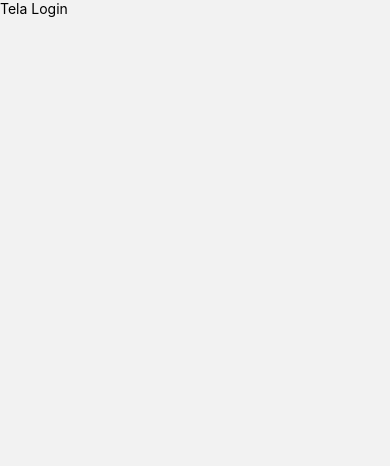
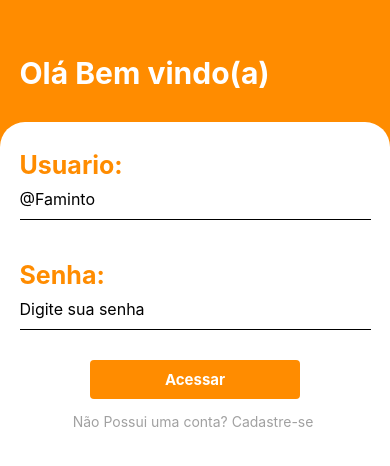
Before and after one commit to Agnasha/loginPages, a React Native app: screen /SignIn in a window 390 px wide. Shown: the top 466 px of the page. Built offline with nearby package versions, Linux system fonts and the light colour scheme.

Commit message:
Terminada a segunda tela

```diff
--- a/src/pages/SignIn/index.js
+++ b/src/pages/SignIn/index.js
@@ -1,10 +1,119 @@
 import React from 'react';
-import { View, Text } from 'react-native';
+import { View, Text, StyleSheet, TextInput, TouchableOpacity } from 'react-native';
+
+import * as Animatable from 'react-native-animatable'
+import{} from '@expo/vector-icons';
+
 
 export default function SignIn() {
     return (
-        <View>
-            <Text>Tela Login</Text>
+        <View style={styles.container}>
+            <Animatable.View animation='fadeInLeft' delay={500} style={styles.containerHeader}>
+
+                <Text style={styles.massage}>Olá Bem vindo(a)</Text>
+                <Text style={styles.text}></Text>
+
+            </Animatable.View>
+
+
+            <Animatable.View animation='fadeInUp' style={styles.containerForm}>
+
+                <Text style={styles.title}>Usuario: </Text>
+                <TextInput
+                    placeholder='@Faminto'
+                    style={styles.input}
+                />
+
+                <Text style={styles.title}>Senha:</Text>
+                <TextInput
+                    placeholder='Digite sua senha'
+                    style={styles.input}
+                />
+
+                <TouchableOpacity style={styles.button}>
+                    <Text style={ styles.buttonText}>Acessar</Text>
+
+                </TouchableOpacity>
+
+                <TouchableOpacity style={styles.buttonRegister}>
+                    <Text style={ styles.registerText}>Não Possui uma conta? Cadastre-se </Text>
+
+                </TouchableOpacity>
+
+
+            </Animatable.View>
+
         </View>
     );
 }
+// Area de estilos
+const styles = StyleSheet.create({
+    //Cor do fundo Texto inicial
+    container: {
+
+        flex:1,
+        backgroundColor:'#ff8c00',
+    },
+    //COnfiguração Titulo inicial
+    containerHeader:{
+        marginTop:'14%',
+        marginBottom:'8%',
+        paddingStart:'5%',
+    },
+    massage:{
+        fontSize:30,
+        fontWeight: 'bold',
+        color:'#fff',
+    },
+    //Começo de formulario
+    containerForm:{
+        backgroundColor:'#fff',
+        flex:1,
+        borderTopLeftRadius:25,
+        borderTopRightRadius:25,
+        paddingStart: '5%',
+        paddingEnd:'5%'
+    },
+    title:{
+        fontSize:25,
+        marginTop:28,
+        fontWeight: 'bold',
+        color:'#ff8c00',
+    },
+    input:{
+        borderBottomWidth:1,
+        height: 40,
+        marginBottom:12,
+        fontSize:16,
+
+    },
+    button:{
+        backgroundColor:'#ff8c00',
+        width:'60%',
+        borderRadius:4,
+        paddingVertical:10,
+        marginTop:18,
+        alignSelf: 'center',
+        justifyContent:'center',
+        alignItems:'center'
+    },
+    buttonText:{
+        color:'#fff',
+        fontSize:15,
+        fontWeight:'bold',
+    },
+    buttonRegister:{
+        marginTop:14,
+        alignSelf:'center',
+
+    },
+    registerText:{
+        color:'#a1a1a1',
+    },
+
+
+
+
+
+
+})
--- a/src/pages/Welcome/index.js
+++ b/src/pages/Welcome/index.js
@@ -26,15 +26,15 @@ export default function Welcome() {
             </View>
 
             <Animatable.View dalay= {700} animation='fadeInUp' style= { styles.containerForms}>
-                <Text style={styles.title}>Rapido, Pratico e Eficiente</Text>
-                <Text style={styles.text}>Cadastre sua Empresa!</Text>
+                <Text style={styles.title}>O mais Rapido, Pratico e Eficiente!</Text>
+                <Text style={styles.text}>Como esta sua fome hoje?</Text>
 
 
                 <TouchableOpacity
                     style={styles.button}
                     onPress={ () => navigation.navigate('SignIn')}>
 
-                    <Text style={styles.buttonText}>Cadastre-se </Text>
+                    <Text style={styles.buttonText}>Acesse </Text>
                 </TouchableOpacity>
 
 
```
